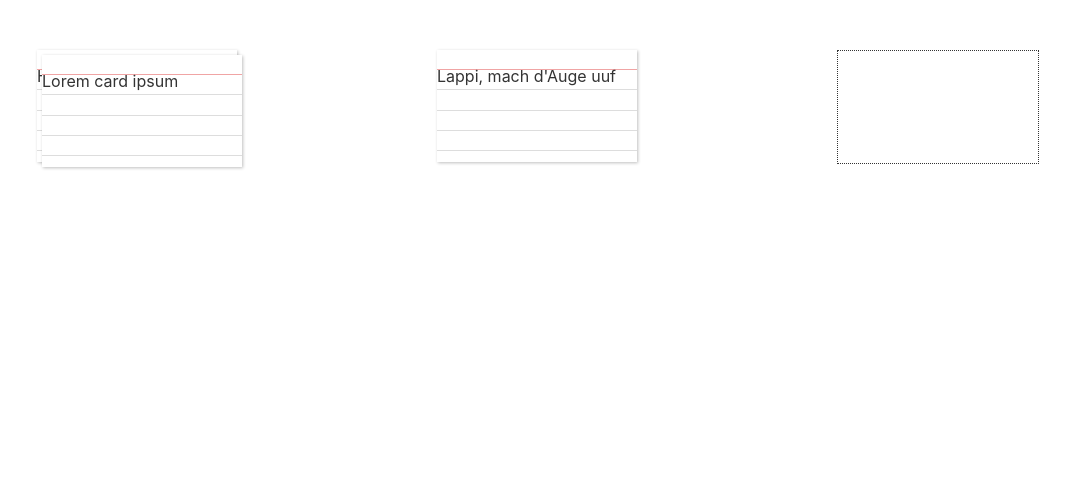
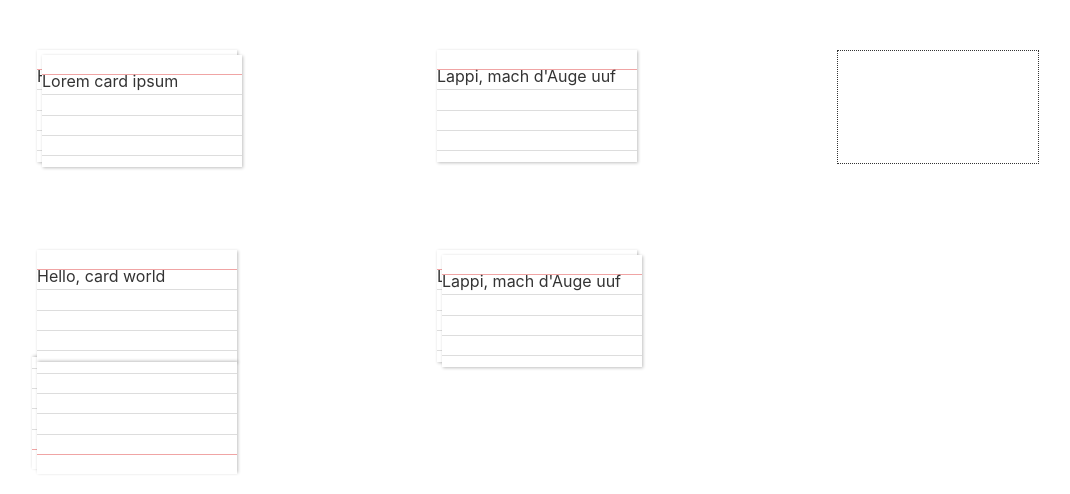
Before and after one commit to rknuus/pensieve, a Svelte app: page / in a window 1280 px wide. Shown: the top 494 px of the page, without its empty margins (13-1083 px from the left). Built offline with nearby package versions, Linux system fonts and the light colour scheme.

Commit message:
demo: Add three demo boxes

```diff
--- a/src/App.svelte
+++ b/src/App.svelte
@@ -1,4 +1,5 @@
 <script>
+  import Box from './Box/Box.svelte';
   import Stack from './Stack/Stack.svelte';
 </script>
 
@@ -8,3 +9,7 @@
 <Stack id="stackA" --top="50px" --left="50px" />
 <Stack id="stackB" --top="50px" --left="450px"  />
 <Stack id="stackC" --top="50px" --left="850px"  />
+
+<Box id="boxA" --top="250px" --left="50px" />
+<Box id="boxB" --top="250px" --left="450px"  />
+<Box id="boxC" --top="250px" --left="850px"  />
--- /dev/null
+++ b/src/Box/Box.svelte
@@ -0,0 +1,22 @@
+<script>
+  import OpenCards from './OpenCards.svelte';
+  import FlippedCards from './FlippedCards.svelte';
+
+  export let id;
+
+  console.assert(id, 'box has no valid ID');
+</script>
+
+<style>
+  .box {
+    position: absolute;
+    /* borrowed from https://svelte.dev/repl/ccdb128d448c4b92babeaccb4be35567?version=3.46.2 */
+    top: var(--top);
+    left: var(--left);
+  }
+</style>
+
+<div class="box">
+  <OpenCards id="{id}" />
+  <FlippedCards  id="{id}" />
+</div>
--- /dev/null
+++ b/src/Box/FlippedCards.svelte
@@ -0,0 +1,41 @@
+<script>
+  import { createEventDispatcher, onDestroy } from 'svelte';
+  import { boxes } from './box-store.js';
+  import Card from '../Card/Card.svelte';
+
+  export let id;
+
+  let cards;
+
+  const stack_offset_factor = 5;
+  const dispatch = createEventDispatcher();
+
+  console.assert(id, 'flipped cards has no valid ID');
+
+  const unsubscribeBoxes = boxes.subscribe(items => {
+    const box = items.find(i => i.id === id);
+    console.assert(box, 'flipped cards with ID %s not found in box store', id);
+    cards = box.flippedCards;
+  });
+
+  onDestroy(() => {
+    if (unsubscribeBoxes) {
+      unsubscribeBoxes();
+    }
+  });
+</script>
+
+<style>
+  .box {
+    position: absolute;
+    /* borrowed from https://svelte.dev/repl/ccdb128d448c4b92babeaccb4be35567?version=3.46.2 */
+    top: var(--top);
+    left: var(--left);
+  }
+</style>
+
+<div>
+  {#each cards as cardId, i}
+    <Card id={cardId} parentId={id} topCard={i === cards.length - 1} flipped={true} --top="{-i * stack_offset_factor}px" --left="{-i * stack_offset_factor}px" --zIndex="{-i}" />
+  {/each}
+</div>
--- /dev/null
+++ b/src/Box/OpenCards.svelte
@@ -0,0 +1,41 @@
+<script>
+  import { createEventDispatcher, onDestroy } from 'svelte';
+  import { boxes } from './box-store.js';
+  import Card from '../Card/Card.svelte';
+
+  export let id;
+
+  let cards;
+
+  const stack_offset_factor = 5;
+  const dispatch = createEventDispatcher();
+
+  console.assert(id, 'open cards has no valid ID');
+
+  const unsubscribeBoxes = boxes.subscribe(items => {
+    const box = items.find(i => i.id === id);
+    console.assert(box, 'open cards with ID %s not found in box store', id);
+    cards = box.cards;
+  });
+
+  onDestroy(() => {
+    if (unsubscribeBoxes) {
+      unsubscribeBoxes();
+    }
+  });
+</script>
+
+<style>
+  .box {
+    position: absolute;
+    /* borrowed from https://svelte.dev/repl/ccdb128d448c4b92babeaccb4be35567?version=3.46.2 */
+    top: var(--top);
+    left: var(--left);
+  }
+</style>
+
+<div>
+  {#each cards as cardId, i}
+    <Card id={cardId} parentId={id} topCard={i === cards.length - 1} --top="{i * stack_offset_factor}px" --left="{i * stack_offset_factor}px" />
+  {/each}
+</div>
--- /dev/null
+++ b/src/Box/box-store.js
@@ -0,0 +1,28 @@
+import { writable } from 'svelte/store';
+import { addToStore, updateItemInStore, removeItemFromStore } from '../helpers/store-helpers.js';
+
+const store = writable([
+    {
+      id: 'boxA',
+      cards: ['cardA'],
+      flippedCards: ['cardB', 'cardC'],
+    },
+    {
+      id: 'boxB',
+      cards: ['cardB', 'cardC'],
+      flippedCards: [],
+    },
+    {
+      id: 'boxC',
+      cards: [],
+      flippedCards: [],
+    },
+  ]);
+
+export const boxes = {
+  subscribe: store.subscribe,
+  unsubscribe: store.unsubscribe,
+  add: (item) => { addToStore(item, store); },
+  update: (id, data) => { updateItemInStore(id, data, store); },
+  remove: (id) => { removeItemFromStore(id, store); },
+};
--- a/src/Card/Card.svelte
+++ b/src/Card/Card.svelte
@@ -6,6 +6,8 @@
   export let id;
   export let parentId;
   export let topCard;
+  export let draggable;
+  export let flipped = false;
 
   let renderedContent;
 
@@ -19,6 +21,8 @@
     console.assert(card, 'card with ID %s not found in card store', id);
     renderedContent = card.renderedContent;
   });
+
+  $: dragEnabled = draggable && topCard;
 
   onDestroy(() => {
     if (unsubscribe) {
@@ -57,6 +61,7 @@
   /* borrowed from https://svelte.dev/repl/ccdb128d448c4b92babeaccb4be35567?version=3.46.2 */
   top: var(--top);
   left: var(--left);
+  z-index: var(--zIndex);
 
   box-shadow: 1px 1px 3px rgba(0,0,0,.25);
   background-color: white;  /* avoid cards being transparent */
@@ -79,8 +84,14 @@
 .draggable {
   cursor: move;
 }
+
+.flipped {
+    transform: translateY(112px) rotateX(-180deg);
+}
 </style>
 
-<div class="card" class:draggable="{topCard}" draggable={topCard} on:dragstart="{onDragStart}" on:dragend="{onDragEnd}">
-  {@html renderedContent}
+<div class="card" class:flipped="{flipped}" class:draggable="{dragEnabled}" draggable={dragEnabled} on:dragstart="{onDragStart}" on:dragend="{onDragEnd}">
+  {#if !flipped}
+    {@html renderedContent}
+  {/if}
 </div>
--- a/src/Stack/Stack.svelte
+++ b/src/Stack/Stack.svelte
@@ -47,7 +47,7 @@
 
 <div class="stack">
   {#each cards as cardId, i}
-    <Card id={cardId} parentId={id} topCard={i === cards.length - 1} --top="{i * stack_offset_factor}px" --left="{i * stack_offset_factor}px" />
+    <Card id={cardId} parentId={id} topCard={i === cards.length - 1} draggable={true} --top="{i * stack_offset_factor}px" --left="{i * stack_offset_factor}px" />
   {/each}
   <CardDropZone parentId={id} showAlways="{cards.length === 0}" --top="{cards.length * stack_offset_factor}px" --left="{cards.length * stack_offset_factor}px" on:drop="{onDrop}" />
 </div>
```
